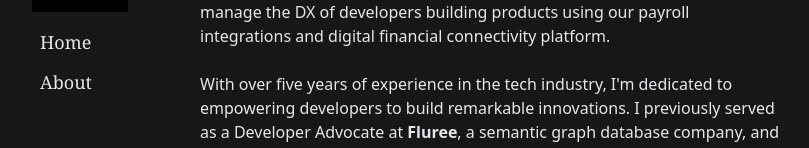
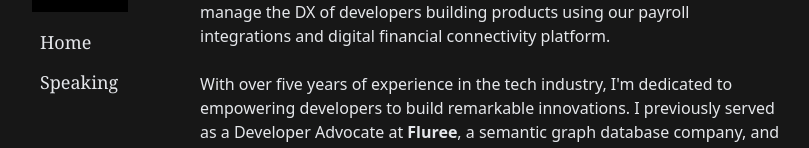
Before and after one commit to Tr3yb0/website, a Nuxt app: page / in a window 1280 px wide. Shown: the part 228-376 px from the top of the page, without its empty margins (240-1049 px from the left). Built offline with nearby package versions, Linux system fonts and the light colour scheme.

Commit message:
remove about page, use lefnav links to inline anchor tags

```diff
--- a/components/LeftNav.vue
+++ b/components/LeftNav.vue
@@ -18,8 +18,8 @@ const navItems = new Array<LeftNavItem>(
     text: 'Home',
   },
   {
-    to: '/about',
-    text: 'About',
+    to: '/#speaking',
+    text: 'Speaking',
   }
 );
 </script>
--- a/components/Speaking.vue
+++ b/components/Speaking.vue
@@ -1,5 +1,5 @@
 <template>
-  <section class="mt-12">
+  <section id="speaking" class="mt-12">
     <h2 class="text-xl font-semibold mb-6">Speaking & Community</h2>
 
     <div class="space-y-6">
--- a/pages/About.vue
+++ /dev/null
@@ -1,13 +0,0 @@
-<script lang="ts" setup>
-useHead({
-  title: 'About Page',
-});
-</script>
-
-<template>
-  <main>
-    <h1>About Trey</h1>
-    <NuxtLink to="/">Home page</NuxtLink>
-    <p>hes nice</p>
-  </main>
-</template>
```
